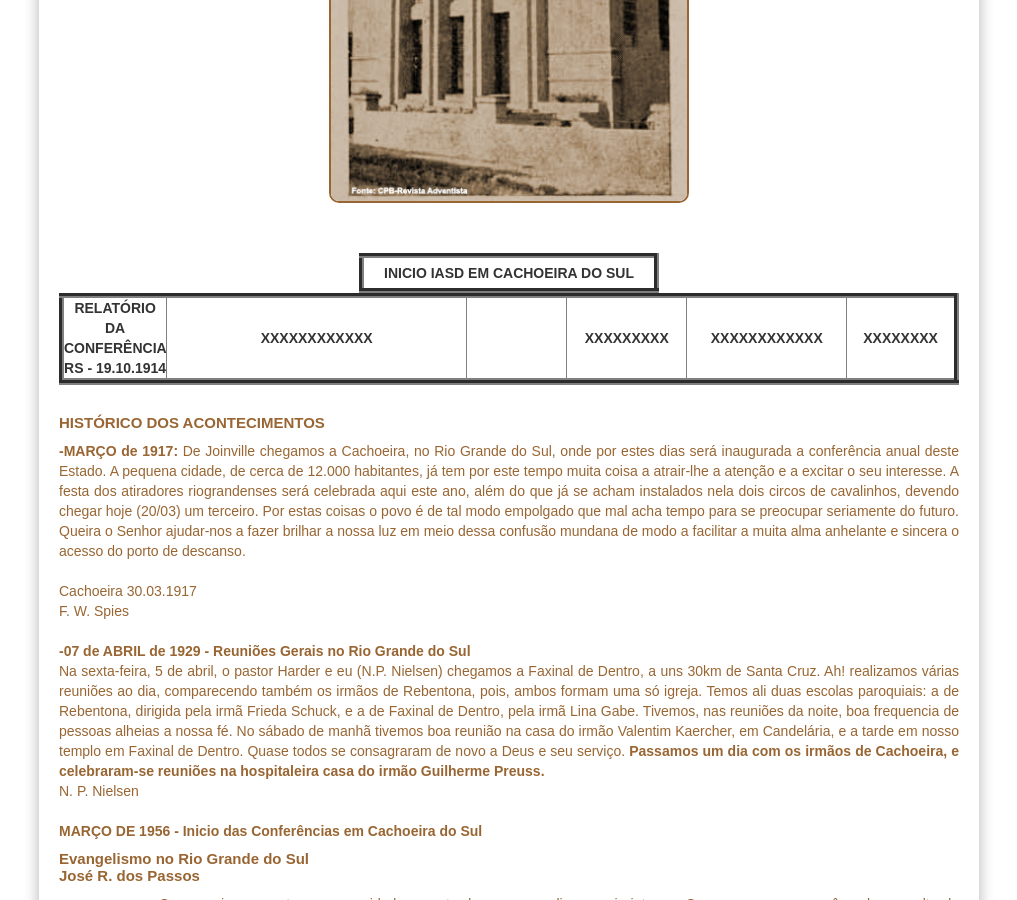
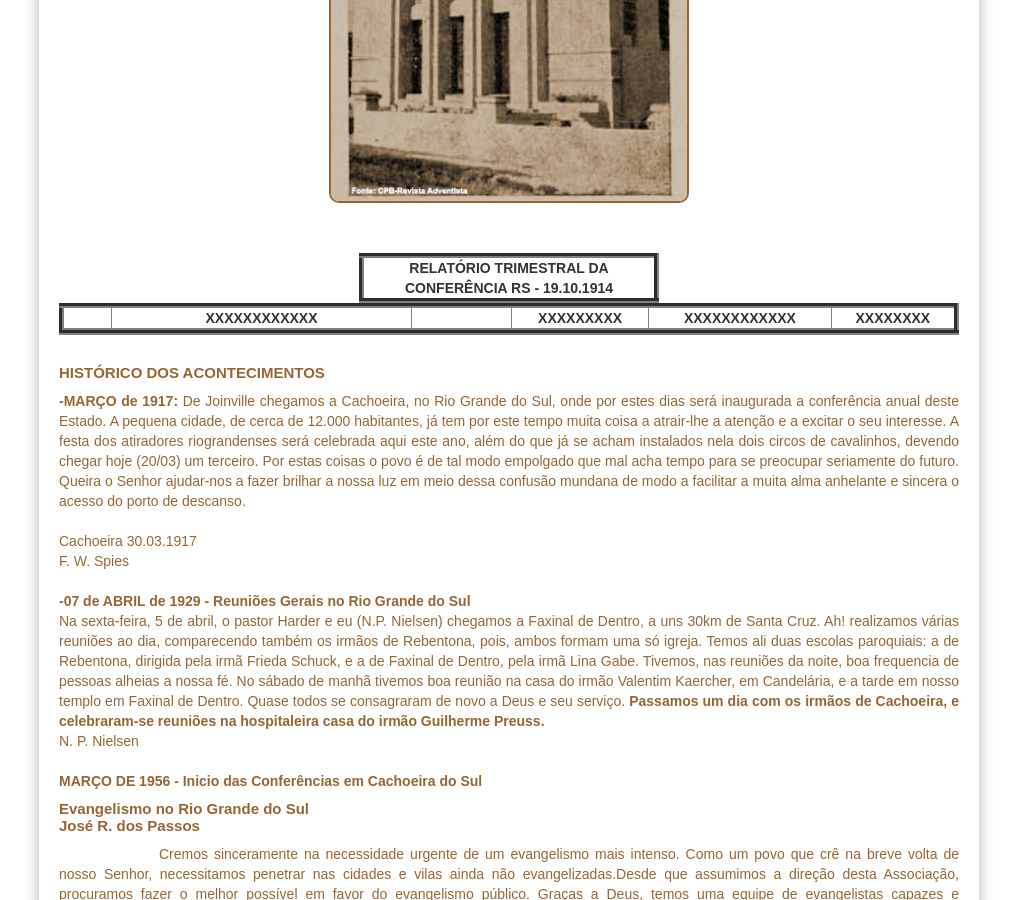
Before and after one commit to claudiovargas1955/claudiovargas1955.github.io, a Jekyll site: the page built from _pages/história-da-iasd-cachoeira.html, in a window 1280 px wide and 900 px high, scrolled down 731 px. Shown: the whole window, without its empty margins (131-1148 px from the left). Built offline with Jekyll 4.4.1, drawn with Linux system fonts in a browser that asks for light colours; some web fonts are replaced.

Commit message:
Update história-da-iasd-cachoeira.html

```diff
--- a/_pages/história-da-iasd-cachoeira.html
+++ b/_pages/história-da-iasd-cachoeira.html
@@ -120,13 +120,13 @@ tr:hover{
 <div class="brasileira" align="center">
     <table border="5px" color="#ffffff" width="300px"  cellspacing="0px" cellpadding="0px" height="40px">
            <tr><br>
-            <td align="center"><b>INICIO IASD EM CACHOEIRA DO SUL</b></td>
+            <td align="center"><b>RELATÓRIO TRIMESTRAL DA CONFERÊNCIA RS - 19.10.1914</b></td>
          </tr>
 
 
     <table border="5px" color="#ffffff" width="900px"  cellspacing="0px" cellpadding="0px">
          <tr>
-           <td align="center" width="50px"><b>RELATÓRIO DA CONFERÊNCIA RS - 19.10.1914</b></td>
+           <td align="center" width="50px"><b></b></td>
            <td align="center" width="300px"><b>XXXXXXXXXXXX</b></td>
            <td align="center" width="100px"><b></b></td>
            <td align="center"><b>XXXXXXXXX</b></td>
```
